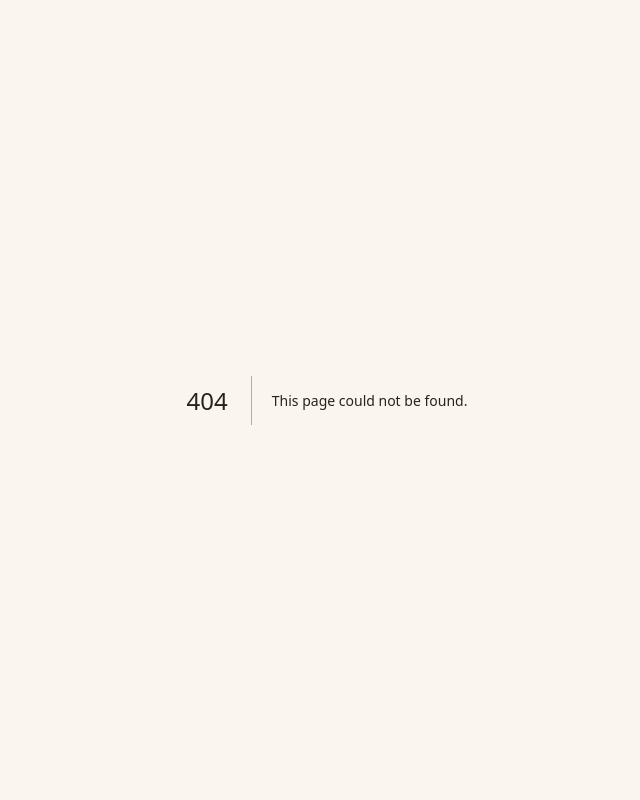
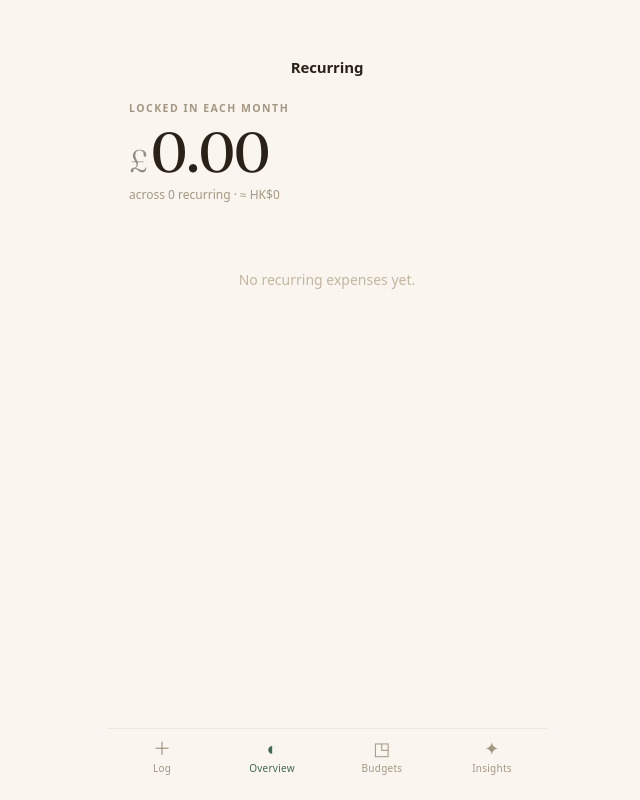
Before and after one commit to DKWTSOI/HK-uk-expense-tracker, a Next.js app: page /recurring in a window 1280 px wide. Before the commit this address had no page. Shown: the whole page, without its empty margins (313-953 px from the left). Built offline with nearby package versions, Linux system fonts and the light colour scheme; no server answers; the database is empty.

Commit message:
feat: add Recurring page

```diff
--- /dev/null
+++ b/app/recurring/page.tsx
@@ -0,0 +1,129 @@
+'use client'
+export const dynamic = 'force-dynamic'
+import TabBar from '@/components/ui/TabBar'
+import Card from '@/components/ui/Card'
+import Label from '@/components/ui/Label'
+import Amount from '@/components/ui/Amount'
+import { useExpenses } from '@/lib/hooks/useExpenses'
+import { CATEGORY_EMOJI, PAYMENT_METHOD_EMOJI, HKD_TO_GBP } from '@/lib/constants'
+
+function currentMonth() { return new Date().toISOString().slice(0, 7) }
+
+function getUpcoming(recurring: ReturnType<typeof useExpenses>['expenses']) {
+  return recurring.slice(0, 5)
+}
+
+export default function RecurringPage() {
+  const { expenses, loading } = useExpenses(currentMonth())
+  const recurring = expenses.filter(e => e.recurring)
+
+  const totalGBP = recurring.reduce((s, e) => {
+    const isRefund = e.type === 'refund' || e.type === 'cashback'
+    return s + e.amount_gbp * (isRefund ? -1 : 1)
+  }, 0)
+
+  const upcoming = getUpcoming(recurring)
+
+  return (
+    <div className="min-h-screen pb-24 bg-paper-bg">
+      <div className="flex items-center justify-between px-[22px] pt-14 pb-2 min-h-11">
+        <span className="min-w-14" />
+        <h1 className="text-[15px] font-semibold text-ink tracking-[-0.01em]">Recurring</h1>
+        <span className="min-w-14" />
+      </div>
+
+      {loading ? (
+        <p className="text-ink-30 text-sm text-center py-12">Loading…</p>
+      ) : (
+        <>
+          {/* Header total */}
+          <div className="px-[22px] pt-[14px] pb-[18px]">
+            <Label>Locked in each month</Label>
+            <div className="mt-2">
+              <Amount
+                value={totalGBP.toFixed(2)}
+                sign="£"
+                sub={`across ${recurring.length} recurring · ≈ HK$${Math.round(totalGBP / HKD_TO_GBP).toLocaleString()}`}
+                size={56}
+              />
+            </div>
+          </div>
+
+          {/* Coming up */}
+          {upcoming.length > 0 && (
+            <div className="px-[22px] pb-4">
+              <Card>
+                <div className="flex justify-between items-baseline mb-3">
+                  <Label>Coming up</Label>
+                  <span className="text-[11px] text-ink-40">this month</span>
+                </div>
+                <div className="flex flex-col gap-2.5">
+                  {upcoming.map((e, i) => {
+                    const d = new Date(e.date + 'T00:00:00')
+                    const dayName = d.toLocaleDateString('en-GB', { weekday: 'short' })
+                    const dayNum = d.getDate()
+                    const isHKD = e.currency === 'HKD'
+                    const displayAmt = isHKD ? `HK$${Math.round(e.amount)}` : `£${e.amount_gbp.toFixed(2)}`
+                    const cats = e.categories ?? []
+                    const methods = e.payment_methods ?? []
+                    return (
+                      <div key={e.id} className="flex items-center gap-3">
+                        <div className="min-w-[52px] px-2 py-1.5 rounded-[10px] bg-cream-2 text-center">
+                          <div className="text-[9px] text-ink-40 uppercase tracking-[0.08em]">{dayName}</div>
+                          <div className="font-display text-[15px] font-semibold text-ink">{dayNum}</div>
+                        </div>
+                        <div className="flex-1 min-w-0">
+                          <p className="text-[13.5px] text-ink truncate">{e.notes || cats.join(', ')}</p>
+                          <p className="text-[11px] text-ink-40 mt-0.5">{PAYMENT_METHOD_EMOJI[methods[0]] || '💳'} {methods[0]}</p>
+                        </div>
+                        <span className="text-[14px] font-semibold text-ink tabular-nums">{displayAmt}</span>
+                      </div>
+                    )
+                  })}
+                </div>
+              </Card>
+            </div>
+          )}
+
+          {/* All recurring */}
+          {recurring.length > 0 ? (
+            <div className="px-[22px] pb-4">
+              <Label className="mb-2.5">All recurring</Label>
+              <Card pad="p-1">
+                {recurring.map((e, i) => {
+                  const cats = e.categories ?? []
+                  const methods = e.payment_methods ?? []
+                  const emoji = CATEGORY_EMOJI[cats[0]] || '📦'
+                  const isHKD = e.currency === 'HKD'
+                  const displayAmt = isHKD ? `HK$${Math.round(e.amount)}` : `£${e.amount_gbp.toFixed(2)}`
+                  return (
+                    <div key={e.id} className={`flex items-center gap-3 px-[14px] py-[13px] ${i < recurring.length - 1 ? 'border-b border-cream-2' : ''}`}>
+                      <span className="w-8 h-8 rounded-[10px] bg-cream-2 grid place-items-center text-base flex-shrink-0">
+                        {emoji}
+                      </span>
+                      <div className="flex-1 min-w-0">
+                        <p className="text-[13.5px] text-ink truncate">{e.notes || cats.join(', ')}</p>
+                        <p className="text-[11px] text-ink-40 mt-0.5">
+                          {PAYMENT_METHOD_EMOJI[methods[0]] || '💳'} {methods[0]}
+                        </p>
+                      </div>
+                      <div className="text-right">
+                        <p className="text-[14px] font-semibold text-ink tabular-nums">{displayAmt}</p>
+                        {isHKD && (
+                          <p className="text-[10.5px] text-ink-40">≈ £{e.amount_gbp.toFixed(2)}</p>
+                        )}
+                      </div>
+                    </div>
+                  )
+                })}
+              </Card>
+            </div>
+          ) : (
+            <p className="text-ink-30 text-sm text-center py-12">No recurring expenses yet.</p>
+          )}
+        </>
+      )}
+      <TabBar />
+    </div>
+  )
+}
```
